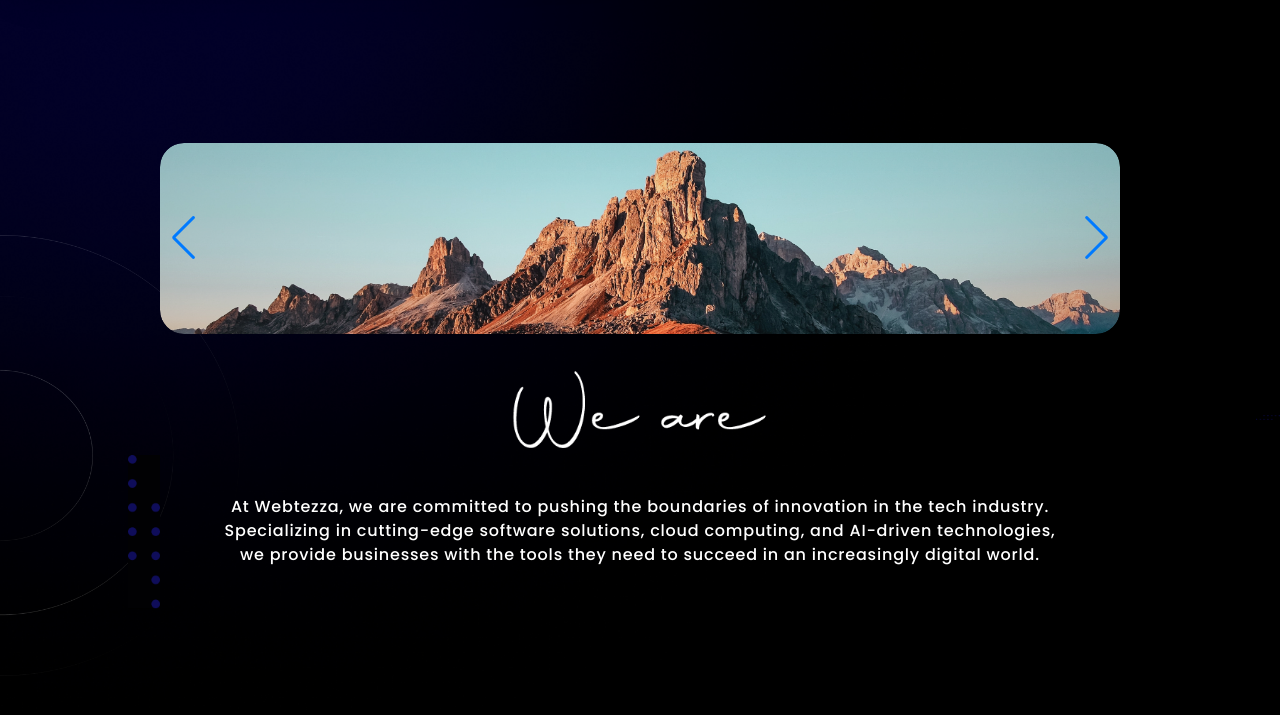
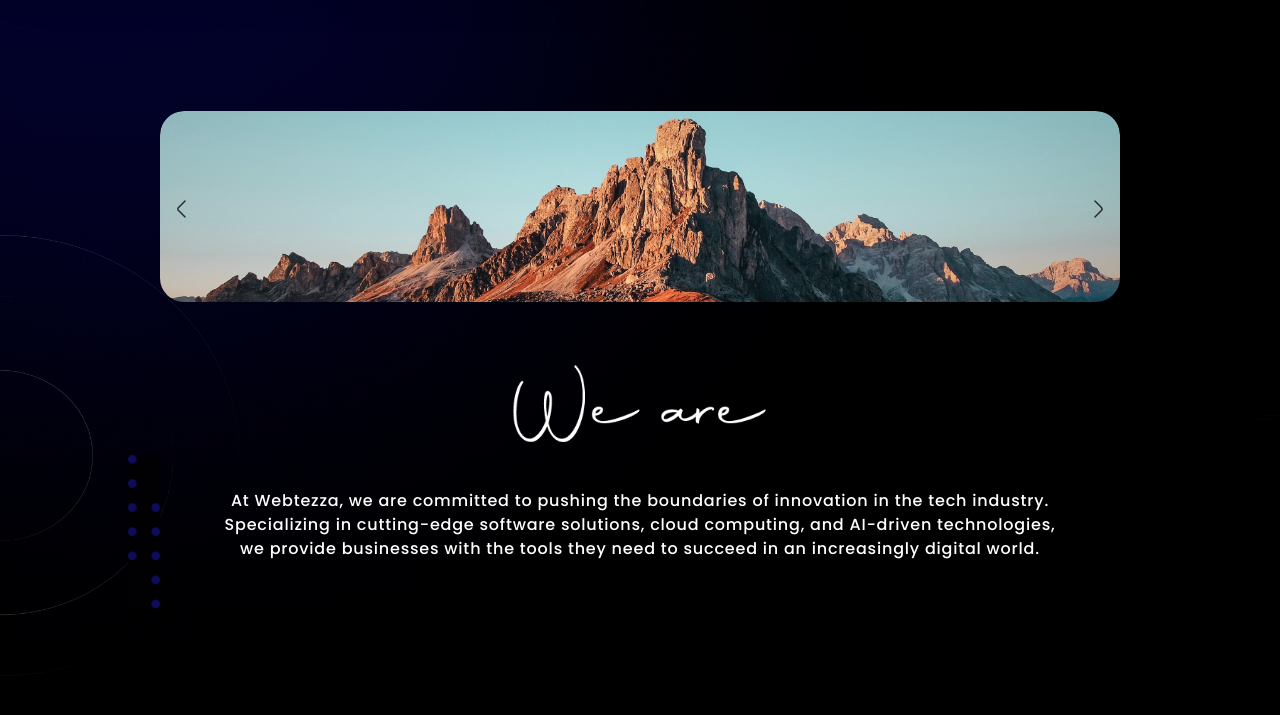
Before and after one commit to STMUsman/Webtezza-new-website, a website: page ourstory.html in a window 1280 px wide. Shown: the part 85-800 px from the top of the page. Drawn offline with nearby package versions, Linux system fonts and the light colour scheme.

Commit message:
8th commit

```diff
--- a/ourstory.html
+++ b/ourstory.html
@@ -82,7 +82,7 @@
     </div>
     <div class="absolute  pl-64 md:ml-96 lg:ml-[590px] xl:ml-[1000px] [@media(min-width:2048px)]:ml-[1800px]">
         <img src="Assets/img/Graphic (1).png" alt=""
-            class="w-20 h-auto mt-[325px] md:w-28  md:mt-[360px] lg:w-32 lg:mt-[420px] xl:w-40 xl:mt-[500px] [@media(min-width:2048px)]:w-72 [@media(min-width:2048px)]:mt-[950px]" />
+            class="w-20 h-auto mt-[315px] md:w-28  md:mt-[360px] lg:w-32 lg:mt-[420px] xl:w-40 xl:mt-[500px] [@media(min-width:2048px)]:w-72 [@media(min-width:2048px)]:mt-[950px]" />
     </div>
 
 
@@ -218,7 +218,7 @@
 
 
             <div
-                class="swiper mySwiper mt-28  w-[88%] md:w-[85%] lg:w-[80%] lg:rounded-3xl xl:w-[75%] h-full overflow-hidden bg-transparent rounded-2xl">
+                class="swiper mySwiper mt-20  w-[88%] md:w-[85%] lg:w-[80%] lg:rounded-3xl xl:w-[75%] h-full overflow-hidden bg-transparent rounded-2xl">
                 <div class="swiper-wrapper ">
 
                     <div class="swiper-slide  rounded-2xl lg:rounded-3xl overflow-hidden bg-transparent"><img
@@ -246,8 +246,8 @@
                     </div>
 
                 </div>
-                <div class="swiper-button-next"></div>
-                <div class="swiper-button-prev"></div>
+                <div class="mt-[26px]"><img src="Assets/img/arrow-right.png" alt="" class="swiper-button-next w-3 lg:w-4 xl:w-6 [@media(min-width:2048px)]:w-10 h-auto "></div>
+                <div class="mt-[26px]"><img src="Assets/img/Left (1).png" alt="" class="swiper-button-prev w-3 lg:w-4 xl:w-6 [@media(min-width:2048px)]:w-10 h-auto"></div>
             </div>
 
 
```
